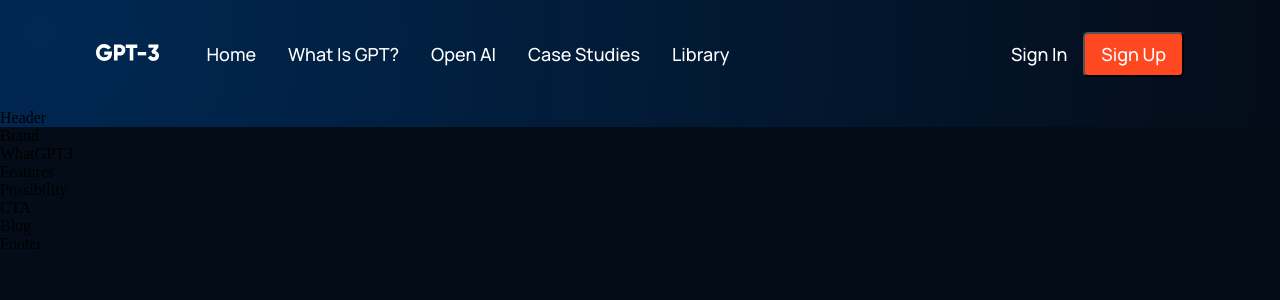
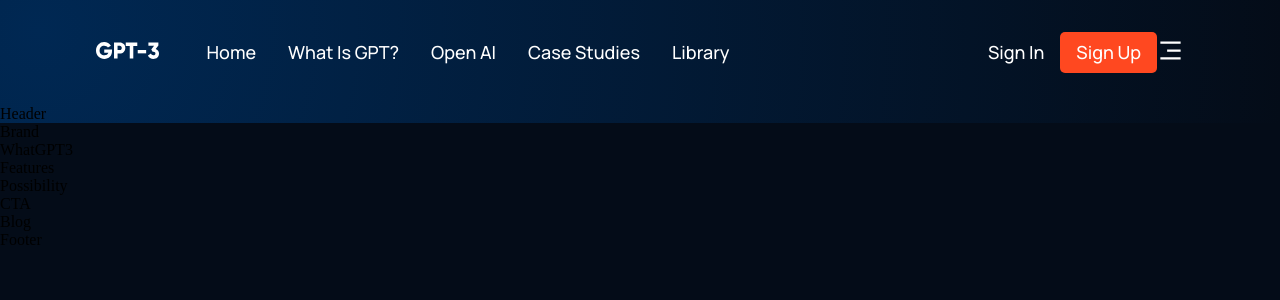
Before and after one commit to zubbyzillion/React-Landing-Page, a React (Vite) app: page / in a window 1280 px wide. Shown: the top 300 px of the page. Built offline with nearby package versions, Linux system fonts and the light colour scheme.

Commit message:
Navbar - Responsiveness

```diff
--- a/src/components/navbar/Navbar.jsx
+++ b/src/components/navbar/Navbar.jsx
@@ -1,11 +1,23 @@
-import React from 'react';
+import React, { useState } from 'react';
 import { RiMenu3Line, RiCloseLine } from 'react-icons/ri';
 import logo from '../../assets/logo.svg';
 import './navbar.css';
 
 // BEM - Block Element Modifier
 
+const Menu = () => (
+  <>
+    <p><a href="#home">Home</a></p>
+    <p><a href="#wgpt3">What is GPT?</a></p>
+    <p><a href="#possibility">Open AI</a></p>
+    <p><a href="#features">Case Studies</a></p>
+    <p><a href="#blog">Library</a></p>
+  </>
+)
+
 const Navbar = () => {
+  const [toggleMenu, setToggleMenu] = useState(false);
+
   return (
     <div className="gpt3__navbar">
         <div className="gpt3__navbar-links">
@@ -13,17 +25,30 @@
             <img src={logo} alt="Logo" />
           </div>
           <div className="gpt3__navbar-links_container">
-            <p><a href="#home">Home</a></p>
-            <p><a href="#wgpt3">What is GPT?</a></p>
-            <p><a href="#possibility">Open AI</a></p>
-            <p><a href="#features">Case Studies</a></p>
-            <p><a href="#blog">Library</a></p>
+            <Menu />
           </div>
         </div>
         <div className="gpt3__navbar-sign">
           <p>Sign In</p>
           <button class="button">Sign Up</button>
         </div>
+        <div className="gpt3__navbar-menu">
+          {toggleMenu
+            ? <RiCloseLine color="#fff" size={27} onClick={() => setToggleMenu(false)}/>
+            : <RiMenu3Line color="#fff" size={27} onClick={() => setToggleMenu(false)}/>
+          }
+          {toggleMenu && (
+            <div className="gpt3__navbar-menu_container scale-up-center">
+              <div className="gpt3__navbar-menu_container-links">
+                <Menu />
+                <div className="gpt3__navbar-menu_container-links-sign">
+                  <p>Sign In</p>
+                  <button class="button">Sign Up</button>
+                </div>
+              </div>
+            </div>
+          )}
+        </div>
     </div>
   )
 }
--- a/src/components/navbar/navbar.css
+++ b/src/components/navbar/navbar.css
@@ -57,4 +57,18 @@
     font-size: 18px;
     line-height: 25px;
     border-radius: 5px;
+    border: 0;
+    outline: none;
+    cursor: pointer;
 }
+
+.gpt3__navbar0-menu {
+    margin-left: 1rem;
+
+    display: none;
+    position: relative;
+}
+
+.gpt3__navbar-menu svg {
+    cursor: pointer;
+}
```
